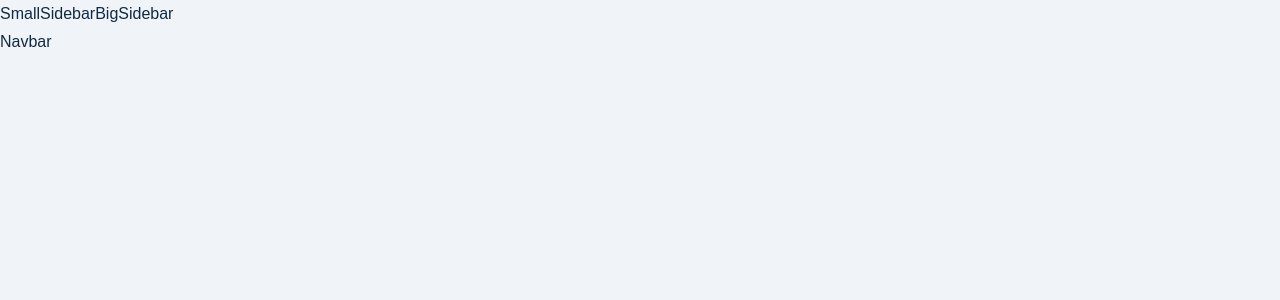
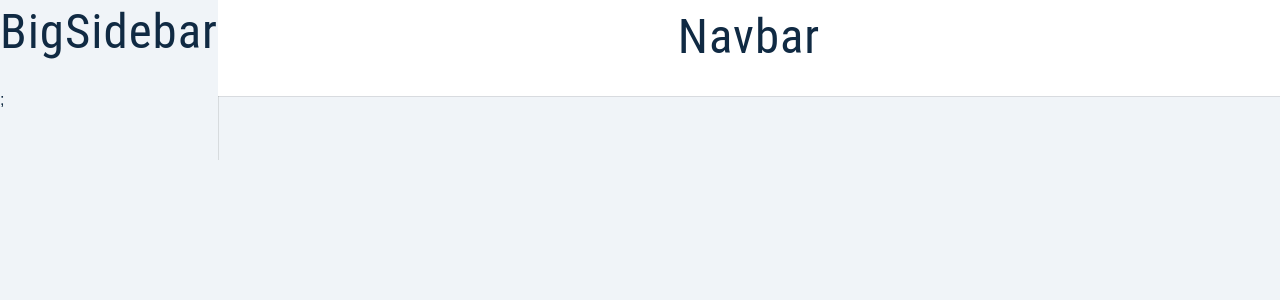
Before and after one commit to mfrancislie/Jobster-project, a React (Create React App) app: page / in a window 1280 px wide. Shown: the top 300 px of the page. Built offline with nearby package versions, Linux system fonts and the light colour scheme.

Commit message:
shared layout css

```diff
--- /dev/null
+++ b/src/assets/wrappers/BigSidebar.js
@@ -0,0 +1,66 @@
+import styled from 'styled-components';
+
+const Wrapper = styled.aside`
+  display: none;
+  @media (min-width: 992px) {
+    display: block;
+    box-shadow: 1px 0px 0px 0px rgba(0, 0, 0, 0.1);
+    .sidebar-container {
+      background: var(--white);
+      min-height: 100vh;
+      height: 100%;
+      width: 250px;
+      margin-left: -250px;
+      transition: var(--transition);
+    }
+    .content {
+      position: sticky;
+      top: 0;
+    }
+    .show-sidebar {
+      margin-left: 0;
+    }
+    header {
+      height: 6rem;
+      display: flex;
+      align-items: center;
+      padding-left: 2.5rem;
+    }
+    .nav-links {
+      padding-top: 2rem;
+      display: flex;
+      flex-direction: column;
+    }
+    .nav-link {
+      display: flex;
+      align-items: center;
+      color: var(--grey-500);
+      padding: 1rem 0;
+      padding-left: 2.5rem;
+      text-transform: capitalize;
+      transition: var(--transition);
+    }
+    .nav-link:hover {
+      background: var(--grey-50);
+      padding-left: 3rem;
+      color: var(--grey-900);
+    }
+    .nav-link:hover .icon {
+      color: var(--primary-500);
+    }
+    .icon {
+      font-size: 1.5rem;
+      margin-right: 1rem;
+      display: grid;
+      place-items: center;
+      transition: var(--transition);
+    }
+    .active {
+      color: var(--grey-900);
+    }
+    .active .icon {
+      color: var(--primary-500);
+    }
+  }
+`;
+export default Wrapper;
--- /dev/null
+++ b/src/assets/wrappers/Navbar.js
@@ -0,0 +1,84 @@
+import styled from 'styled-components';
+
+const Wrapper = styled.nav`
+  height: var(--nav-height);
+  display: flex;
+  align-items: center;
+  justify-content: center;
+  box-shadow: 0 1px 0px 0px rgba(0, 0, 0, 0.1);
+  .logo {
+    display: flex;
+    align-items: center;
+    width: 100px;
+  }
+  .nav-center {
+    display: flex;
+    width: 90vw;
+    align-items: center;
+    justify-content: space-between;
+  }
+  .toggle-btn {
+    background: transparent;
+    border-color: transparent;
+    font-size: 1.75rem;
+    color: var(--primary-500);
+    cursor: pointer;
+    display: flex;
+    align-items: center;
+  }
+  background: var(--white);
+  .btn-container {
+    position: relative;
+  }
+  .btn {
+    display: flex;
+    align-items: center;
+    justify-content: center;
+    gap: 0 0.5rem;
+    position: relative;
+    box-shadow: var(--shadow-2);
+  }
+
+  .dropdown {
+    position: absolute;
+    top: 40px;
+    left: 0;
+    width: 100%;
+    background: var(--primary-100);
+    box-shadow: var(--shadow-2);
+    padding: 0.5rem;
+    text-align: center;
+    visibility: hidden;
+    border-radius: var(--borderRadius);
+  }
+  .show-dropdown {
+    visibility: visible;
+  }
+  .dropdown-btn {
+    background: transparent;
+    border-color: transparent;
+    color: var(--primary-500);
+    letter-spacing: var(--letterSpacing);
+    text-transform: capitalize;
+    cursor: pointer;
+  }
+  .logo-text {
+    display: none;
+    margin: 0;
+  }
+  @media (min-width: 992px) {
+    position: sticky;
+    top: 0;
+
+    .nav-center {
+      width: 90%;
+    }
+    .logo {
+      display: none;
+    }
+    .logo-text {
+      display: block;
+    }
+  }
+`;
+export default Wrapper;
--- /dev/null
+++ b/src/assets/wrappers/SmalleSidebar.js
@@ -0,0 +1,76 @@
+import styled from 'styled-components';
+
+const Wrapper = styled.aside`
+  @media (min-width: 992px) {
+    display: none;
+  }
+  .sidebar-container {
+    position: fixed;
+    inset: 0;
+    background: rgba(0, 0, 0, 0.7);
+    display: flex;
+    justify-content: center;
+    align-items: center;
+    z-index: -1;
+    opacity: 0;
+    transition: var(--transition);
+  }
+  .show-sidebar {
+    z-index: 99;
+    opacity: 1;
+  }
+  .content {
+    background: var(--white);
+    width: var(--fluid-width);
+    height: 95vh;
+    border-radius: var(--borderRadius);
+    padding: 4rem 2rem;
+    position: relative;
+    display: flex;
+    align-items: center;
+    flex-direction: column;
+  }
+  .close-btn {
+    position: absolute;
+    top: 10px;
+    left: 10px;
+    background: transparent;
+    border-color: transparent;
+    font-size: 2rem;
+    color: var(--red-dark);
+    cursor: pointer;
+  }
+  .nav-links {
+    padding-top: 2rem;
+    display: flex;
+    flex-direction: column;
+  }
+  .nav-link {
+    display: flex;
+    align-items: center;
+    color: var(--grey-500);
+    padding: 1rem 0;
+    text-transform: capitalize;
+    transition: var(--transition);
+  }
+  .nav-link:hover {
+    color: var(--grey-900);
+  }
+  .nav-link:hover .icon {
+    color: var(--primary-500);
+  }
+  .icon {
+    font-size: 1.5rem;
+    margin-right: 1rem;
+    display: grid;
+    place-items: center;
+    transition: var(--transition);
+  }
+  .active {
+    color: var(--grey-900);
+  }
+  .active .icon {
+    color: var(--primary-500);
+  }
+`;
+export default Wrapper;
--- a/src/components/BigSidebar.js
+++ b/src/components/BigSidebar.js
@@ -1,7 +1,12 @@
 import React from 'react';
+import Wrapper from '../assets/wrappers/BigSidebar';
 
 const BigSidebar = () => {
-  return <div>BigSidebar</div>;
+  return (
+    <Wrapper>
+      <h1>BigSidebar</h1>;
+    </Wrapper>
+  );
 };
 
 export default BigSidebar;
--- a/src/components/Navbar.js
+++ b/src/components/Navbar.js
@@ -1,9 +1,11 @@
-import React from 'react'
-
+import React from 'react';
+import Wrapper from '../assets/wrappers/Navbar';
 const Navbar = () => {
   return (
-    <div>Navbar</div>
-  )
-}
+    <Wrapper>
+      <h1>Navbar</h1>
+    </Wrapper>
+  );
+};
 
-export default Navbar
+export default Navbar;
--- a/src/components/SmallSidebar.js
+++ b/src/components/SmallSidebar.js
@@ -1,7 +1,12 @@
 import React from 'react';
+import Wrapper from '../assets/wrappers/SmalleSidebar';
 
 const SmallSidebar = () => {
-  return <div>SmallSidebar</div>;
+  return (
+    <Wrapper>
+      <h1>SmallSidebar</h1>
+    </Wrapper>
+  );
 };
 
 export default SmallSidebar;
```
Also changed, not shown: 1 other file (tests, documents, lock files or other folders).
